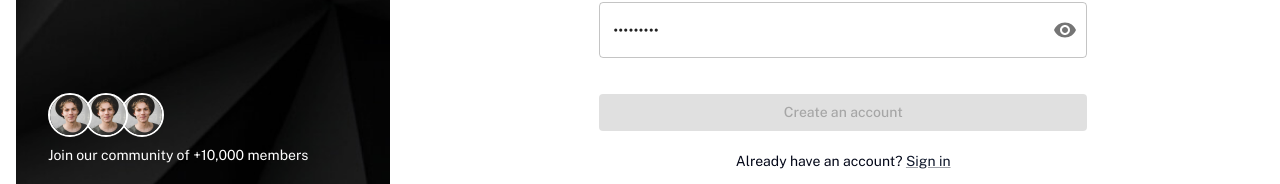
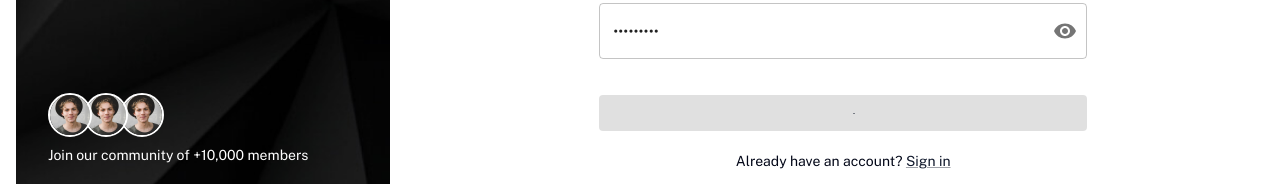
Before and after one commit to banjovic/frontend-test, a Next.js app: page /signup in a window 1280 px wide. Both pictures are taken after typing "Sample", "Sample", "name@example.com", "Sample", "Sample", "Sample123" into the empty fields and a click on the button "Create an account". Shown: the part 439-623 px from the top of the page. Built offline with nearby package versions, Linux system fonts and the light colour scheme; no server answers; what @mui/material-nextjs would draw is missing.

Commit message:
`Added CircularProgress component to signup page button`

```diff
--- a/app/(auth)/signup/page.tsx
+++ b/app/(auth)/signup/page.tsx
@@ -11,6 +11,7 @@ import {
   InputAdornment,
   IconButton,
   FormControl,
+  CircularProgress,
 } from "@mui/material";
 import { Visibility, VisibilityOff } from "@mui/icons-material";
 import toast from "react-hot-toast";
@@ -301,7 +302,7 @@ const SignupPage = () => {
             fullWidth
             disabled={isLoading}
           >
-            Create an account
+            {isLoading ? <CircularProgress size={24} /> : "Create an account"}
           </Button>
 
           <Typography variant='body2' textAlign='center'>
```
